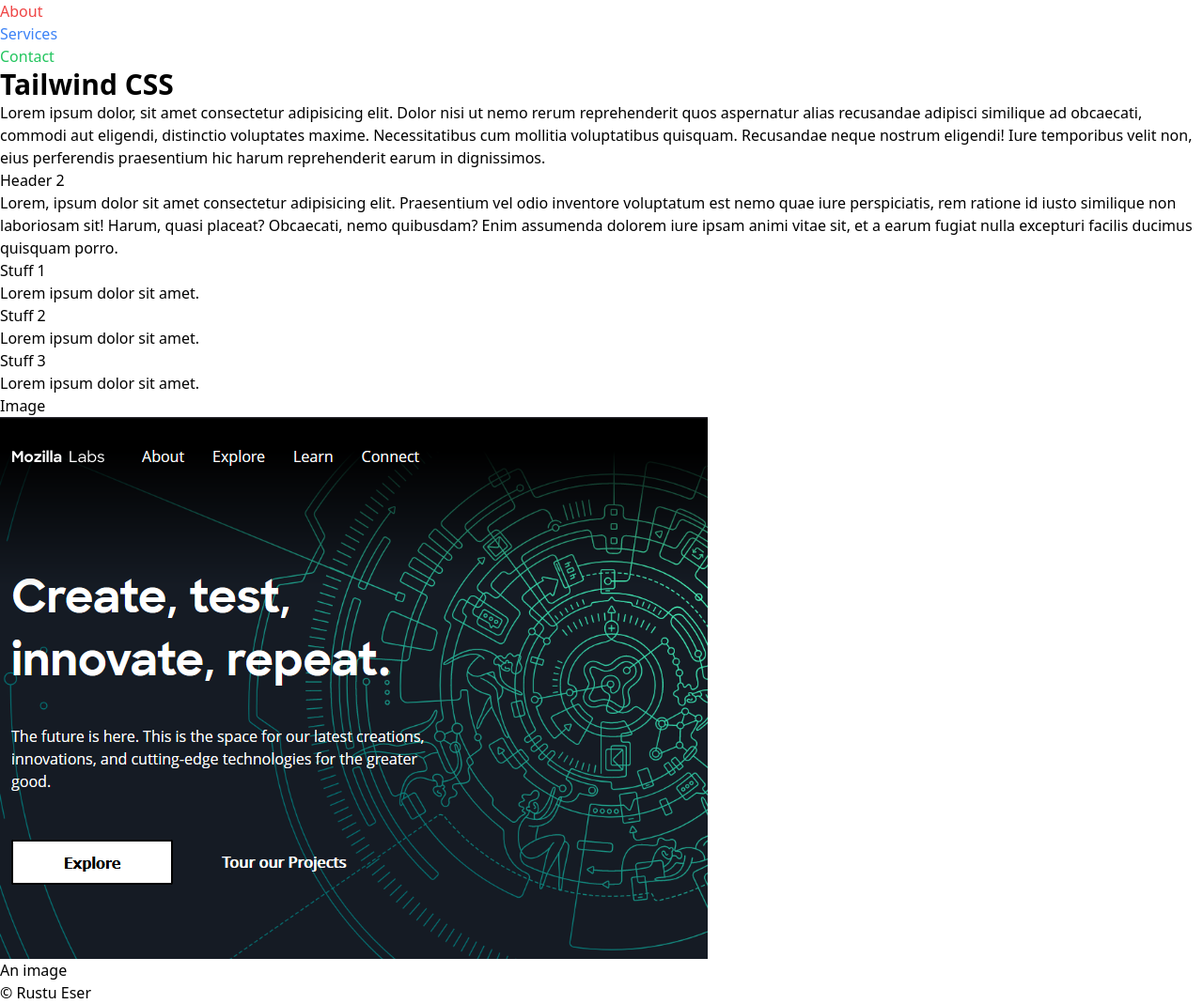
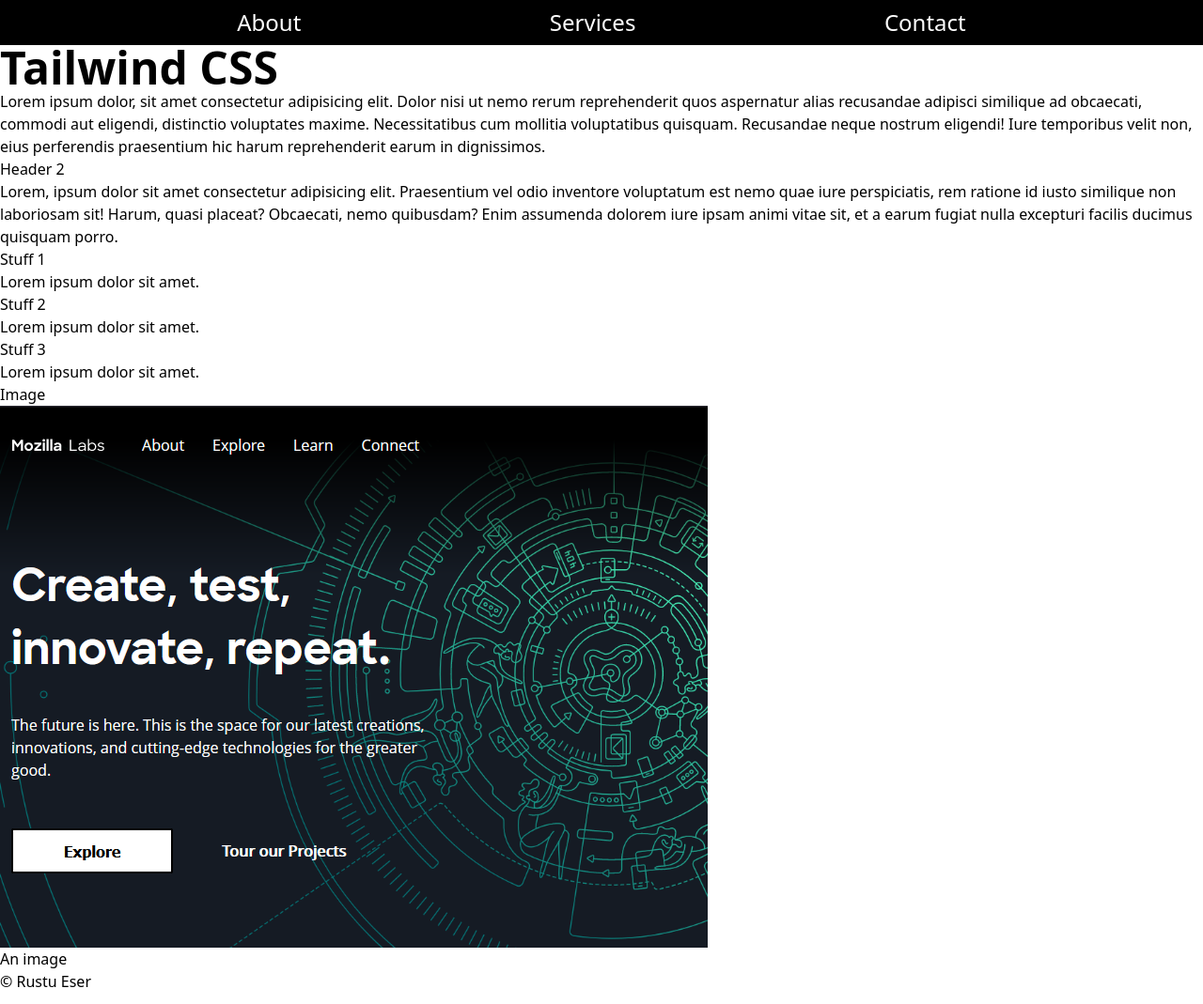
Before and after one commit to silentchallenger/tailwindcss-example, a website: page index.html in a window 1280 px wide. Shown: the whole page at 94% size. Drawn offline with Linux system fonts and the light colour scheme.

Commit message:
updated navbar

```diff
--- a/index.html
+++ b/index.html
@@ -5,19 +5,19 @@
   <meta http-equiv="X-UA-Compatible" content="IE=edge">
   <meta name="viewport" content="width=device-width, initial-scale=1.0">
   <link rel="stylesheet" href="assets/css/output.css">
-  <title>Document</title>
+  <title>TailwindCSS Example</title>
 </head>
 <body>
-  <nav>
-    <ul>
-      <li class="text-red-500">About</li>
-      <li class="text-blue-500">Services</li>
-      <li class="text-green-500">Contact</li>
+  <nav class="bg-black mx-auto">
+    <ul class="text-white max-w-5xl mx-auto flex gap-4 justify-around flex-wrap text-2xl py-6 md:py-2">
+      <li class="hover:text-red-500 ease-in-out duration-300">About</li>
+      <li class="hover:text-blue-500 ease-in-out duration-300">Services</li>
+      <li class="hover:text-green-500 ease-in-out duration-300">Contact</li>
     </ul>
   </nav>
   <main>
     <header>
-      <h1 class="text-3xl font-bold">Tailwind CSS</h1>
+      <h1 class="text-5xl font-bold">Tailwind CSS</h1>
       <p>Lorem ipsum dolor, sit amet consectetur adipisicing elit. Dolor nisi ut nemo rerum reprehenderit quos aspernatur alias recusandae adipisci similique ad obcaecati, commodi aut eligendi, distinctio voluptates maxime. Necessitatibus cum mollitia voluptatibus quisquam. Recusandae neque nostrum eligendi! Iure temporibus velit non, eius perferendis praesentium hic harum reprehenderit earum in dignissimos.</p>
     </header>
     <section>
--- a/package.json
+++ b/package.json
@@ -4,7 +4,8 @@
   "description": "A simple website with tailwindcss",
   "main": "index.html",
   "scripts": {
-    "test": "echo \"Error: no test specified\" && exit 1"
+    "test": "echo \"Error: no test specified\" && exit 1",
+    "build": "npx tailwindcss -i assets/css/main.css -o assets/css/output.css"
   },
   "repository": {
     "type": "git",
--- a/tailwind.config.js
+++ b/tailwind.config.js
@@ -1,6 +1,6 @@
 /** @type {import('tailwindcss').Config} */
 module.exports = {
-  content: ["./**/*.html"],
+  content: [ "./*.html",],
   presets: [],
   darkMode: 'media', // or 'class'
   theme: {
```
Also changed, not shown: assets/css/output.css.
